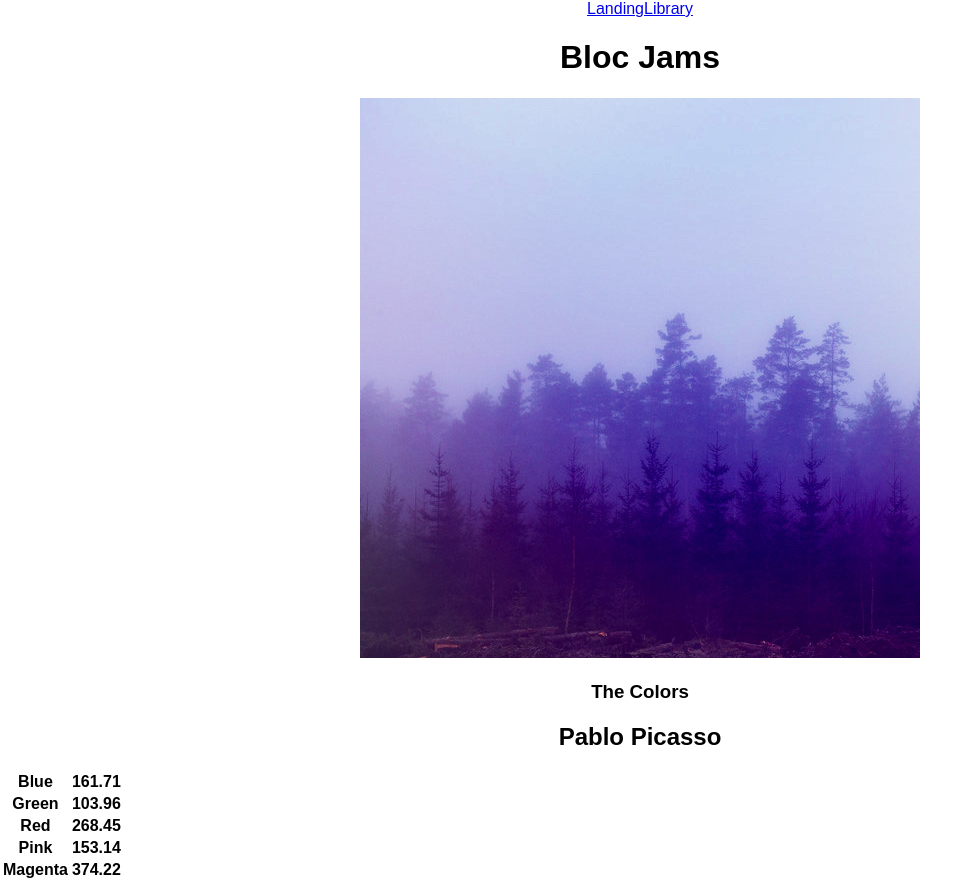
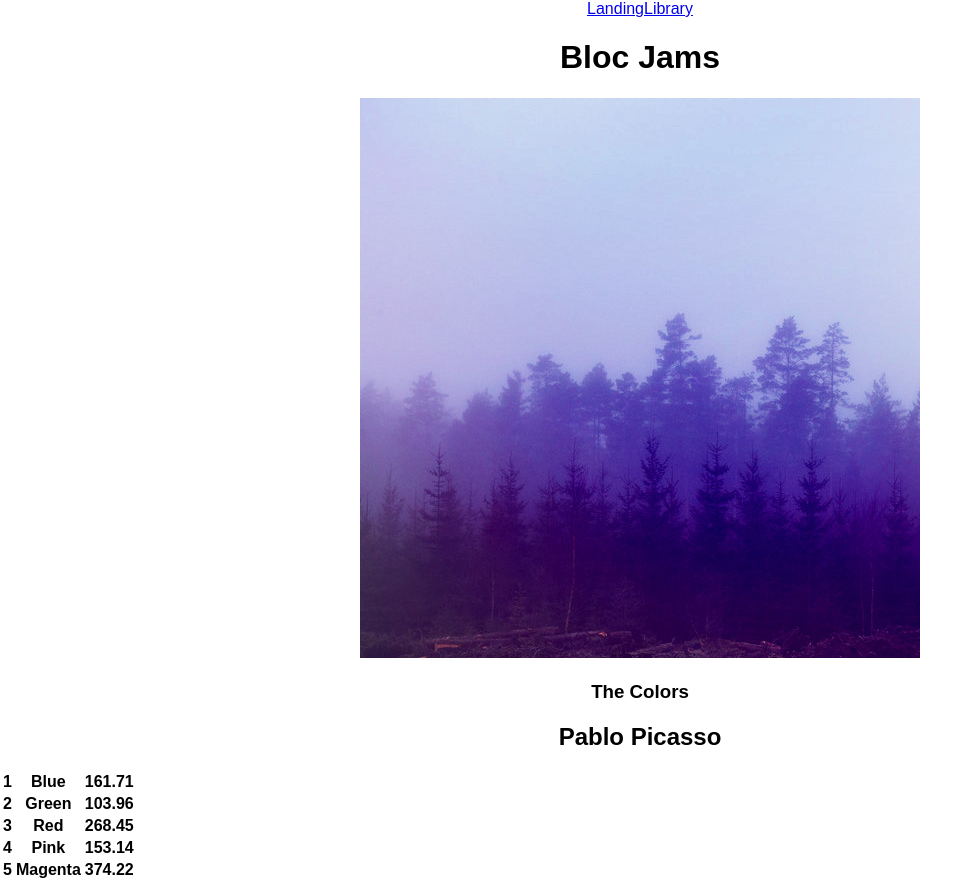
Before and after one commit to jmorandarte2/bloc-jams-react, a React (Create React App) app in the folder bloc-jams-react/: page /album/the-colors in a window 1280 px wide. Shown: the whole page, without its empty margins (0-980 px from the left). Built offline with nearby package versions, Linux system fonts and the light colour scheme.

Commit message:
Assignment 6 Album: Completed (updated)

```diff
--- a/bloc-jams-react/src/components/Album.js
+++ b/bloc-jams-react/src/components/Album.js
@@ -34,6 +34,7 @@ class Album extends Component{
            <tbody>
              {this.state.album.songs.map( (song, index)=>
              <tr key = {index}>
+             <th>{index + 1}</th>
              <th>{song.title}</th>
              <th>{song.duration}</th>
              </tr>
```
